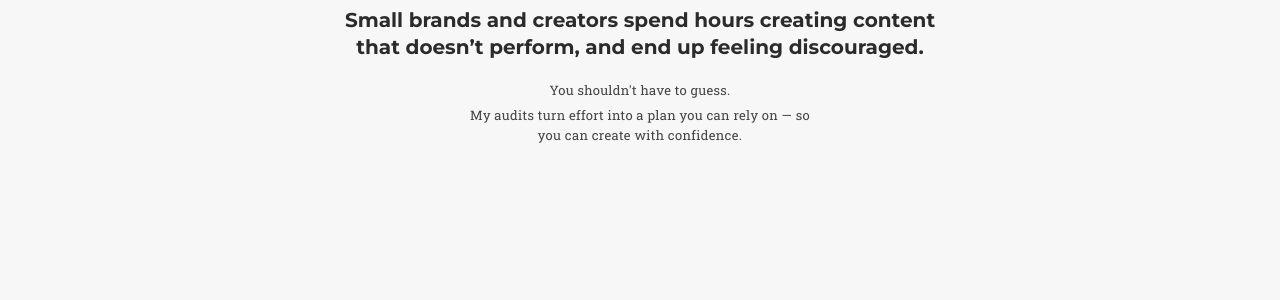
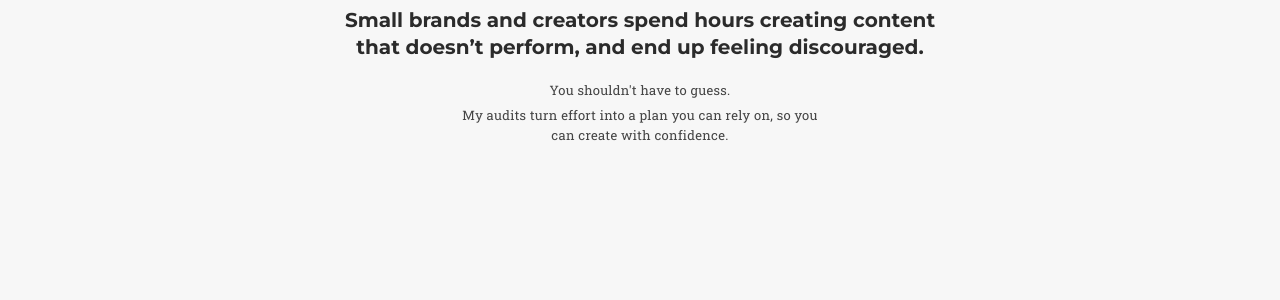
Before and after one commit to ContentClarityStudio/contentclaritystudio.github.io, a Jekyll site: the page built from index.html, in a window 1280 px wide and 900 px high, scrolled down 991 px. Shown: the part 154-454 px from the top of the window. Built offline with Jekyll 4.4.1, drawn with Linux system fonts in a browser that asks for light colours; some web fonts are replaced.

```diff
--- a/_includes/problem.html
+++ b/_includes/problem.html
@@ -11,5 +11,5 @@
 
 <p class="problem-bridge">
   You shouldn't have to guess.<br><br>
-  My audits turn effort into a plan you can rely on — so you can create with confidence.
+  My audits turn effort into a plan you can rely on, so you can create with confidence.
 </p>
```
